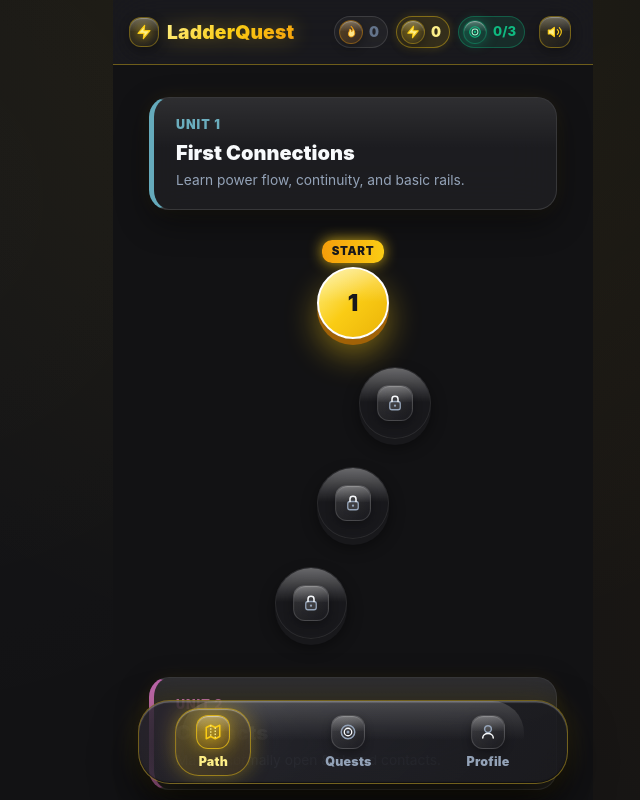
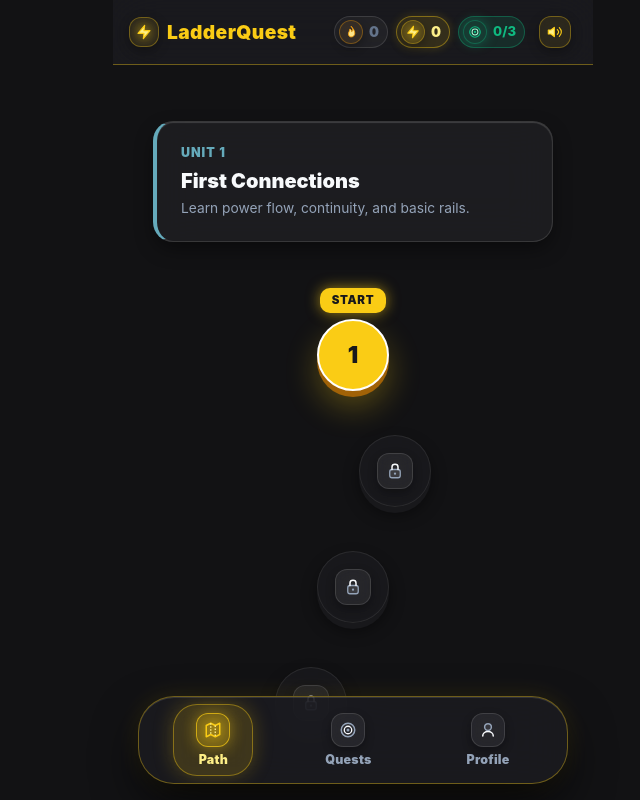
Before and after one commit to tvs020457/ladderquest, a React (Vite) app: page / in a window 1280 px wide. Shown: the whole page, without its empty margins (287-927 px from the left). Built offline with nearby package versions, Linux system fonts and the light colour scheme.

Commit message:
style: remove all gradients across app and declutter UI with luxury whitespace

```diff
--- a/src/App.tsx
+++ b/src/App.tsx
@@ -244,10 +244,10 @@
                   }}
                   style={{
                     background: isActive
-                      ? 'linear-gradient(135deg, rgba(250, 204, 21, 0.22) 0%, rgba(245, 158, 11, 0.1) 100%)'
+                      ? 'rgba(250, 204, 21, 0.16)'
                       : 'transparent',
                     border: isActive
-                      ? '1px solid rgba(250, 204, 21, 0.45)'
+                      ? '1px solid rgba(250, 204, 21, 0.4)'
                       : '1px solid transparent',
                     borderRadius: '24px',
                     color: isActive ? '#FEF08A' : '#94A3B8',
@@ -258,10 +258,10 @@
                     flexDirection: 'column',
                     alignItems: 'center',
                     justifyContent: 'center',
-                    padding: '6px 20px',
+                    padding: '8px 22px',
                     gap: '4px',
                     boxShadow: isActive
-                      ? '0 0 20px rgba(250, 204, 21, 0.35), inset 0 1px 1px rgba(255, 255, 255, 0.4)'
+                      ? '0 0 20px rgba(250, 204, 21, 0.25)'
                       : 'none',
                     backdropFilter: isActive ? 'blur(10px)' : 'none',
                     WebkitBackdropFilter: isActive ? 'blur(10px)' : 'none',
--- a/src/components/common/FrostedIcon.tsx
+++ b/src/components/common/FrostedIcon.tsx
@@ -47,46 +47,40 @@
   children,
 }) => {
   const variant = yellow !== undefined ? (yellow ? 'yellow' : 'neutral') : propVariant;
-  // Color presets for frosted glass inner tints and specular reflections
+  // Color presets for frosted glass inner tints (pure flat colors, zero gradients)
   const themeColors = {
     yellow: {
       border: active ? 'rgba(250, 204, 21, 0.7)' : 'rgba(250, 204, 21, 0.35)',
-      bg: active
-        ? 'linear-gradient(135deg, rgba(250, 204, 21, 0.28) 0%, rgba(245, 158, 11, 0.12) 100%)'
-        : 'linear-gradient(135deg, rgba(250, 204, 21, 0.15) 0%, rgba(28, 28, 32, 0.5) 100%)',
-      glow: active
-        ? '0 0 16px rgba(250, 204, 21, 0.45), inset 0 1px 1px rgba(255, 255, 255, 0.5)'
-        : '0 4px 12px rgba(0, 0, 0, 0.3), inset 0 1px 1px rgba(255, 255, 255, 0.3)',
+      bg: active ? 'rgba(250, 204, 21, 0.22)' : 'rgba(250, 204, 21, 0.08)',
+      glow: active ? '0 0 16px rgba(250, 204, 21, 0.45)' : '0 4px 12px rgba(0, 0, 0, 0.3)',
       svgFill: '#FEF08A',
       svgStroke: '#FACC15',
     },
     amber: {
       border: active ? 'rgba(245, 158, 11, 0.7)' : 'rgba(245, 158, 11, 0.35)',
-      bg: 'linear-gradient(135deg, rgba(245, 158, 11, 0.25) 0%, rgba(180, 83, 9, 0.12) 100%)',
-      glow: active
-        ? '0 0 14px rgba(245, 158, 11, 0.4), inset 0 1px 1px rgba(255, 255, 255, 0.4)'
-        : '0 4px 10px rgba(0, 0, 0, 0.3), inset 0 1px 1px rgba(255, 255, 255, 0.25)',
+      bg: active ? 'rgba(245, 158, 11, 0.22)' : 'rgba(245, 158, 11, 0.08)',
+      glow: active ? '0 0 14px rgba(245, 158, 11, 0.4)' : '0 4px 10px rgba(0, 0, 0, 0.3)',
       svgFill: '#FDE68A',
       svgStroke: '#F59E0B',
     },
     emerald: {
       border: active ? 'rgba(16, 185, 129, 0.7)' : 'rgba(16, 185, 129, 0.35)',
-      bg: 'linear-gradient(135deg, rgba(16, 185, 129, 0.25) 0%, rgba(4, 120, 87, 0.12) 100%)',
-      glow: '0 0 12px rgba(16, 185, 129, 0.35), inset 0 1px 1px rgba(255, 255, 255, 0.4)',
+      bg: active ? 'rgba(16, 185, 129, 0.22)' : 'rgba(16, 185, 129, 0.08)',
+      glow: '0 0 12px rgba(16, 185, 129, 0.35)',
       svgFill: '#A7F3D0',
       svgStroke: '#10B981',
     },
     cyan: {
       border: 'rgba(56, 189, 248, 0.4)',
-      bg: 'linear-gradient(135deg, rgba(56, 189, 248, 0.2) 0%, rgba(28, 28, 32, 0.5) 100%)',
-      glow: '0 0 12px rgba(56, 189, 248, 0.3), inset 0 1px 1px rgba(255, 255, 255, 0.35)',
+      bg: 'rgba(56, 189, 248, 0.14)',
+      glow: '0 0 12px rgba(56, 189, 248, 0.3)',
       svgFill: '#BAE6FD',
       svgStroke: '#38BDF8',
     },
     neutral: {
-      border: 'rgba(255, 255, 255, 0.14)',
-      bg: 'linear-gradient(135deg, rgba(255, 255, 255, 0.1) 0%, rgba(28, 28, 32, 0.5) 100%)',
-      glow: '0 4px 10px rgba(0, 0, 0, 0.3), inset 0 1px 1px rgba(255, 255, 255, 0.2)',
+      border: 'rgba(255, 255, 255, 0.12)',
+      bg: 'rgba(255, 255, 255, 0.06)',
+      glow: '0 4px 10px rgba(0, 0, 0, 0.3)',
       svgFill: '#F8FAFC',
       svgStroke: '#94A3B8',
     },
@@ -349,20 +343,6 @@
         ...style,
       }}
     >
-      {/* Specular curved gloss highlight across top edge of glass */}
-      <div
-        style={{
-          position: 'absolute',
-          top: 0,
-          left: 0,
-          right: 0,
-          height: '46%',
-          background: 'linear-gradient(180deg, rgba(255, 255, 255, 0.28) 0%, rgba(255, 255, 255, 0.02) 100%)',
-          borderTopLeftRadius: 'inherit',
-          borderTopRightRadius: 'inherit',
-          pointerEvents: 'none',
-        }}
-      />
       {/* Inner Icon */}
       <div
         style={{
--- a/src/components/common/Header.tsx
+++ b/src/components/common/Header.tsx
@@ -66,11 +66,8 @@
           style={{
             fontSize: '1.2rem',
             fontWeight: 900,
-            background: 'linear-gradient(135deg, #FEF08A, #FACC15, #F59E0B)',
-            WebkitBackgroundClip: 'text',
-            WebkitTextFillColor: 'transparent',
-            filter: 'drop-shadow(0 0 10px rgba(250, 204, 21, 0.4))',
-            letterSpacing: '0.01em',
+            color: '#FACC15',
+            letterSpacing: '0.02em',
           }}
         >
           LadderQuest
--- a/src/components/editor/InputPanel.tsx
+++ b/src/components/editor/InputPanel.tsx
@@ -45,7 +45,7 @@
         const isEnergized = isNC ? currentVal === 1 : currentVal === 1;
 
         const btnBg = isEnergized
-          ? 'linear-gradient(135deg, rgba(250, 204, 21, 0.22), rgba(245, 158, 11, 0.14))'
+          ? 'rgba(250, 204, 21, 0.18)'
           : 'rgba(28, 28, 32, 0.72)';
         const btnBorder = isEnergized
           ? 'rgba(250, 204, 21, 0.8)'
--- a/src/components/editor/PartsTray.tsx
+++ b/src/components/editor/PartsTray.tsx
@@ -119,7 +119,7 @@
                 minHeight: '54px',
                 borderRadius: '14px',
                 background: isSelected
-                  ? 'linear-gradient(135deg, #FEF08A, #FACC15, #EAB308)'
+                  ? '#FACC15'
                   : 'rgba(28, 28, 32, 0.75)',
                 color: isSelected ? '#18181B' : '#f8fafc',
                 border: isSelected ? '2px solid #FFFFFF' : '1px solid var(--glass-border)',
--- a/src/components/level/LevelShell.tsx
+++ b/src/components/level/LevelShell.tsx
@@ -296,10 +296,11 @@
       <main
         style={{
           flex: 1,
-          padding: '12px 14px',
+          padding: '20px 18px 40px 18px',
           display: 'flex',
           flexDirection: 'column',
           alignItems: 'center',
+          gap: '16px',
         }}
       >
         {step === 1 && (
@@ -327,7 +328,7 @@
         )}
 
         {step === 3 && (
-          <div style={{ width: '100%', display: 'flex', flexDirection: 'column', alignItems: 'center', gap: '8px' }}>
+          <div style={{ width: '100%', display: 'flex', flexDirection: 'column', alignItems: 'center', gap: '16px' }}>
             {/* Story & Reset */}
             <div style={{ width: '100%' }}>
               <div style={{ display: 'flex', justifyContent: 'space-between', alignItems: 'center' }}>
--- a/src/components/path/LevelNode.tsx
+++ b/src/components/path/LevelNode.tsx
@@ -37,14 +37,14 @@
   let textColor = '#64748B';
 
   if (isCurrent) {
-    bg = 'linear-gradient(135deg, #FEF08A 0%, #FACC15 50%, #EAB308 100%)';
-    border = '2.5px solid #FFFFFF';
-    shadow = '0 6px 0 #A16207, 0 16px 32px rgba(250, 204, 21, 0.45)';
+    bg = '#FACC15';
+    border = '2px solid #FFFFFF';
+    shadow = '0 6px 0 #A16207, 0 16px 32px rgba(250, 204, 21, 0.3)';
     textColor = '#18181B';
   } else if (isCompleted) {
-    bg = 'linear-gradient(135deg, rgba(250, 204, 21, 0.18), rgba(245, 158, 11, 0.08))';
-    border = '2px solid rgba(250, 204, 21, 0.75)';
-    shadow = '0 6px 0 rgba(161, 98, 7, 0.5), 0 8px 20px rgba(0, 0, 0, 0.4), inset 0 1px 0 rgba(255, 255, 255, 0.2)';
+    bg = 'rgba(250, 204, 21, 0.12)';
+    border = '1.5px solid rgba(250, 204, 21, 0.6)';
+    shadow = '0 6px 0 rgba(161, 98, 7, 0.3), 0 8px 20px rgba(0, 0, 0, 0.4)';
     textColor = '#FEF08A';
   }
 
@@ -55,7 +55,7 @@
         flexDirection: 'column',
         alignItems: 'center',
         transform: `translateX(${offsetPercent}px)`,
-        margin: '14px 0',
+        margin: '22px 0',
         transition: 'transform 0.25s cubic-bezier(0.16, 1, 0.3, 1)',
       }}
     >
@@ -79,14 +79,14 @@
       {isCurrent && (
         <div
           style={{
-            background: 'linear-gradient(90deg, #F59E0B, #FACC15)',
+            background: '#FACC15',
             color: '#18181B',
             fontSize: '0.72rem',
             fontWeight: 900,
-            padding: '3px 10px',
+            padding: '4px 12px',
             borderRadius: '10px',
-            marginBottom: '4px',
-            boxShadow: '0 0 14px rgba(250, 204, 21, 0.8)',
+            marginBottom: '6px',
+            boxShadow: '0 0 14px rgba(250, 204, 21, 0.6)',
             letterSpacing: '0.06em',
           }}
         >
@@ -122,21 +122,6 @@
         }}
         aria-label={`Level ${id} (${status})`}
       >
-        {/* Specular curved gloss reflection */}
-        <div
-          style={{
-            position: 'absolute',
-            top: 0,
-            left: 0,
-            right: 0,
-            height: '48%',
-            background: 'linear-gradient(180deg, rgba(255, 255, 255, 0.35) 0%, rgba(255, 255, 255, 0) 100%)',
-            borderTopLeftRadius: '50%',
-            borderTopRightRadius: '50%',
-            pointerEvents: 'none',
-          }}
-        />
-
         {isLocked ? (
           <FrostedIcon name="lock" size={36} iconSize={18} variant="neutral" />
         ) : (
--- a/src/components/path/PathScreen.tsx
+++ b/src/components/path/PathScreen.tsx
@@ -53,10 +53,11 @@
       style={{
         width: '100%',
         maxWidth: '440px',
-        padding: '8px 16px 80px 16px',
+        padding: '24px 20px 110px 20px',
         display: 'flex',
         flexDirection: 'column',
         alignItems: 'center',
+        gap: '24px',
       }}
     >
       {UNITS.map((unit, unitIdx) => {
--- a/src/components/path/UnitBanner.tsx
+++ b/src/components/path/UnitBanner.tsx
@@ -18,10 +18,10 @@
       className="glass-card"
       style={{
         width: '100%',
-        padding: '18px 22px',
-        margin: '24px 0 16px 0',
-        borderLeft: `5px solid ${accentColor}`,
-        boxShadow: `0 12px 32px rgba(0, 0, 0, 0.45), 0 0 20px rgba(250, 204, 21, 0.08)`,
+        padding: '22px 24px',
+        margin: '32px 0 24px 0',
+        borderLeft: `4px solid ${accentColor}`,
+        boxShadow: 'var(--glass-shadow-sm)',
         position: 'relative',
         overflow: 'hidden',
       }}
--- a/src/components/profile/ProfileTab.tsx
+++ b/src/components/profile/ProfileTab.tsx
@@ -56,10 +56,10 @@
       style={{
         width: '100%',
         maxWidth: '440px',
-        padding: '16px 16px 90px 16px',
+        padding: '24px 20px 110px 20px',
         display: 'flex',
         flexDirection: 'column',
-        gap: '16px',
+        gap: '20px',
       }}
     >
       {/* Profile Header & Mascot Showcase */}
@@ -177,7 +177,7 @@
                   padding: '10px 6px',
                   borderRadius: '16px',
                   background: isEquipped
-                    ? 'linear-gradient(135deg, rgba(250, 204, 21, 0.22), rgba(245, 158, 11, 0.14))'
+                    ? 'rgba(250, 204, 21, 0.18)'
                     : 'rgba(28, 28, 32, 0.7)',
                   border: isEquipped ? '1.5px solid #FACC15' : '1px solid var(--glass-border)',
                   color: isEquipped ? '#FEF08A' : '#94a3b8',
--- a/src/styles/global.css
+++ b/src/styles/global.css
@@ -12,11 +12,6 @@
   height: 100%;
   overflow-x: hidden;
   background-color: var(--color-bg-primary);
-  background-image:
-    radial-gradient(circle at 50% 0%, rgba(250, 204, 21, 0.07) 0%, transparent 65%),
-    radial-gradient(circle at 15% 25%, rgba(255, 255, 255, 0.02) 0%, transparent 45%),
-    radial-gradient(circle at 85% 75%, rgba(245, 158, 11, 0.04) 0%, transparent 50%);
-  background-attachment: fixed;
   color: var(--color-text-primary);
   font-family: var(--font-family);
   font-size: 16px;
@@ -41,7 +36,7 @@
 }
 
 /* ==========================================================================
-   GLASSMORPHISM UTILITIES
+   MINIMALIST LUXURY FROSTED GLASS (SOLID FLAT TINTS - NO GRADIENTS)
    ========================================================================== */
 
 .glass-card {
@@ -56,19 +51,8 @@
   transition: border-color 0.2s cubic-bezier(0.16, 1, 0.3, 1), box-shadow 0.2s cubic-bezier(0.16, 1, 0.3, 1);
 }
 
-.glass-card::before {
-  content: '';
-  position: absolute;
-  top: 0;
-  left: 0;
-  right: 0;
-  height: 45%;
-  background: linear-gradient(180deg, rgba(255, 255, 255, 0.08) 0%, rgba(255, 255, 255, 0) 100%);
-  pointer-events: none;
-}
-
 .glass-card-yellow {
-  background: rgba(36, 36, 42, 0.72);
+  background: rgba(36, 36, 42, 0.75);
   backdrop-filter: var(--glass-blur);
   -webkit-backdrop-filter: var(--glass-blur);
   border: 1px solid var(--glass-border-yellow);
@@ -76,17 +60,6 @@
   border-radius: 20px;
   position: relative;
   overflow: hidden;
-}
-
-.glass-card-yellow::before {
-  content: '';
-  position: absolute;
-  top: 0;
-  left: 0;
-  right: 0;
-  height: 45%;
-  background: linear-gradient(180deg, rgba(250, 204, 21, 0.12) 0%, rgba(250, 204, 21, 0) 100%);
-  pointer-events: none;
 }
 
 .glass-panel {
@@ -98,42 +71,29 @@
   border-radius: 24px;
 }
 
-/* Frosted Glass Floating Capsule Dock */
+/* Frosted Glass Floating Capsule Dock - Pure Flat Frosted Glass */
 .glass-capsule-dock {
-  background: linear-gradient(135deg, rgba(38, 38, 44, 0.72) 0%, rgba(26, 26, 30, 0.82) 100%);
-  backdrop-filter: blur(28px) saturate(210%);
-  -webkit-backdrop-filter: blur(28px) saturate(210%);
-  border: 1.5px solid var(--glass-border-yellow);
-  border-radius: 32px;
+  background: rgba(28, 28, 32, 0.82);
+  backdrop-filter: blur(28px) saturate(200%);
+  -webkit-backdrop-filter: blur(28px) saturate(200%);
+  border: 1px solid var(--glass-border-yellow);
+  border-radius: 36px;
   box-shadow: 0 20px 48px -4px rgba(0, 0, 0, 0.8),
-              0 0 28px rgba(250, 204, 21, 0.15),
-              inset 0 1.5px 1px rgba(255, 255, 255, 0.28),
-              inset 0 -1px 1px rgba(0, 0, 0, 0.5);
+              0 0 24px rgba(250, 204, 21, 0.12),
+              inset 0 1px 0 rgba(255, 255, 255, 0.12);
   position: relative;
   overflow: hidden;
-}
-
-.glass-capsule-dock::before {
-  content: '';
-  position: absolute;
-  top: 0;
-  left: 10%;
-  right: 10%;
-  height: 48%;
-  background: linear-gradient(180deg, rgba(255, 255, 255, 0.18) 0%, rgba(255, 255, 255, 0) 100%);
-  border-radius: 32px 32px 0 0;
-  pointer-events: none;
 }
 
 .glass-icon-tile {
   display: inline-flex;
   align-items: center;
   justify-content: center;
-  background: linear-gradient(135deg, rgba(255, 255, 255, 0.12) 0%, rgba(255, 255, 255, 0.03) 100%);
-  backdrop-filter: blur(12px);
-  -webkit-backdrop-filter: blur(12px);
-  border: 1px solid rgba(255, 255, 255, 0.16);
-  box-shadow: 0 4px 12px rgba(0, 0, 0, 0.35), inset 0 1px 1px rgba(255, 255, 255, 0.35);
+  background: rgba(255, 255, 255, 0.05);
+  backdrop-filter: blur(14px);
+  -webkit-backdrop-filter: blur(14px);
+  border: 1px solid rgba(255, 255, 255, 0.1);
+  box-shadow: 0 4px 12px rgba(0, 0, 0, 0.35);
   border-radius: 12px;
   position: relative;
   overflow: hidden;
@@ -141,9 +101,9 @@
 }
 
 .glass-icon-tile-yellow {
-  background: linear-gradient(135deg, rgba(250, 204, 21, 0.22) 0%, rgba(245, 158, 11, 0.08) 100%);
-  border: 1px solid rgba(250, 204, 21, 0.45);
-  box-shadow: 0 4px 16px rgba(250, 204, 21, 0.25), inset 0 1px 1px rgba(255, 255, 255, 0.45);
+  background: rgba(250, 204, 21, 0.12);
+  border: 1px solid rgba(250, 204, 21, 0.35);
+  box-shadow: 0 4px 16px rgba(250, 204, 21, 0.2);
 }
 
 .glass-icon-tile-round {
@@ -151,14 +111,14 @@
 }
 
 /* ==========================================================================
-   BUTTERY SMOOTH 3D PRESSABLE BUTTONS
+   MINIMALIST LUXURY SOLID FLAT BUTTONS (NO GRADIENTS)
    ========================================================================== */
 
 .pressable-btn {
   display: inline-flex;
   align-items: center;
   justify-content: center;
-  padding: 12px 22px;
+  padding: 14px 24px;
   border-radius: var(--btn-border-radius);
   font-weight: 800;
   border: none;
@@ -172,53 +132,53 @@
 }
 
 .pressable-btn:hover {
-  filter: brightness(1.08);
+  filter: brightness(1.05);
   transform: translateY(-1px);
 }
 
 .pressable-btn:active {
-  transform: translateY(3px) scale(0.985);
+  transform: translateY(2px) scale(0.99);
 }
 
-/* Primary Electric Yellow Button */
+/* Primary Flat Electric Yellow Button */
 .pressable-btn-primary {
-  background: linear-gradient(180deg, #FDE047 0%, #EAB308 100%);
-  color: #0F172A;
-  box-shadow: 0 4px 0 var(--color-1-dark), 0 8px 24px rgba(234, 179, 8, 0.35);
+  background: #FACC15;
+  color: #121214;
+  box-shadow: 0 4px 0 #A16207, 0 8px 24px rgba(250, 204, 21, 0.25);
   font-weight: 900;
 }
 .pressable-btn-primary:active {
-  box-shadow: 0 1px 0 var(--color-1-dark), 0 2px 8px rgba(234, 179, 8, 0.2);
+  box-shadow: 0 1px 0 #A16207;
 }
 
-/* Success Emerald Button */
+/* Success Flat Emerald Button */
 .pressable-btn-success {
-  background: linear-gradient(180deg, #34D399 0%, #059669 100%);
+  background: #10B981;
   color: #022C22;
-  box-shadow: 0 4px 0 var(--color-3-dark), 0 8px 20px rgba(16, 185, 129, 0.3);
+  box-shadow: 0 4px 0 var(--color-3-dark), 0 8px 20px rgba(16, 185, 129, 0.25);
   font-weight: 900;
 }
 .pressable-btn-success:active {
   box-shadow: 0 1px 0 var(--color-3-dark);
 }
 
-/* Danger Button */
+/* Danger Flat Button */
 .pressable-btn-danger {
-  background: linear-gradient(180deg, #F87171 0%, #DC2626 100%);
+  background: #EF4444;
   color: #FFFFFF;
-  box-shadow: 0 4px 0 var(--color-error-dark), 0 8px 20px rgba(239, 68, 68, 0.3);
+  box-shadow: 0 4px 0 var(--color-error-dark), 0 8px 20px rgba(239, 68, 68, 0.25);
 }
 .pressable-btn-danger:active {
   box-shadow: 0 1px 0 var(--color-error-dark);
 }
 
-/* Secondary Glassmorphic Button */
+/* Secondary Frosted Glass Button */
 .pressable-btn-secondary {
-  background: rgba(30, 41, 59, 0.7);
+  background: rgba(38, 38, 44, 0.7);
   backdrop-filter: var(--glass-blur);
   -webkit-backdrop-filter: var(--glass-blur);
   color: var(--color-text-primary);
-  box-shadow: 0 4px 0 rgba(0, 0, 0, 0.4), inset 0 1px 0 rgba(255, 255, 255, 0.1);
+  box-shadow: 0 4px 0 rgba(0, 0, 0, 0.4);
   border: 1px solid var(--glass-border-light);
 }
 .pressable-btn-secondary:hover {
```
Also changed, not shown: src/components/quests/QuestsTab.tsx (+8 -10 lines).
